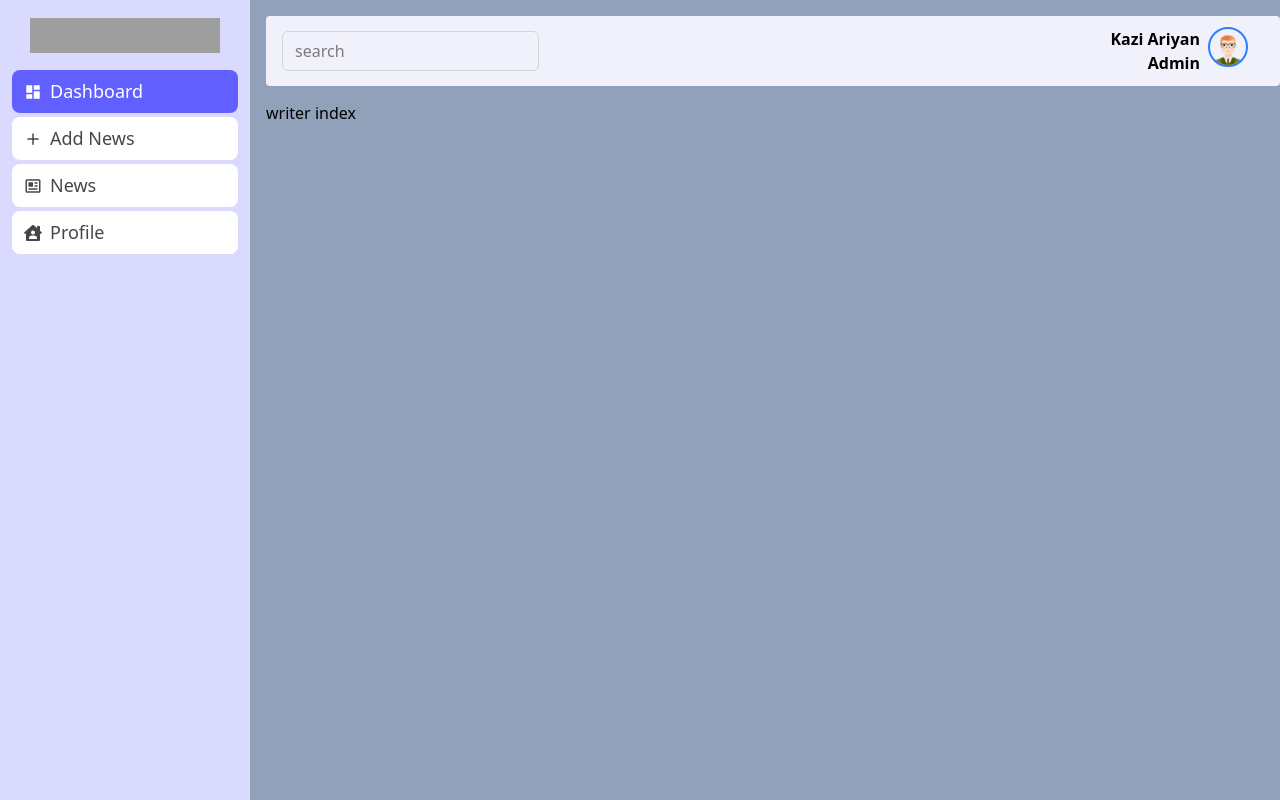
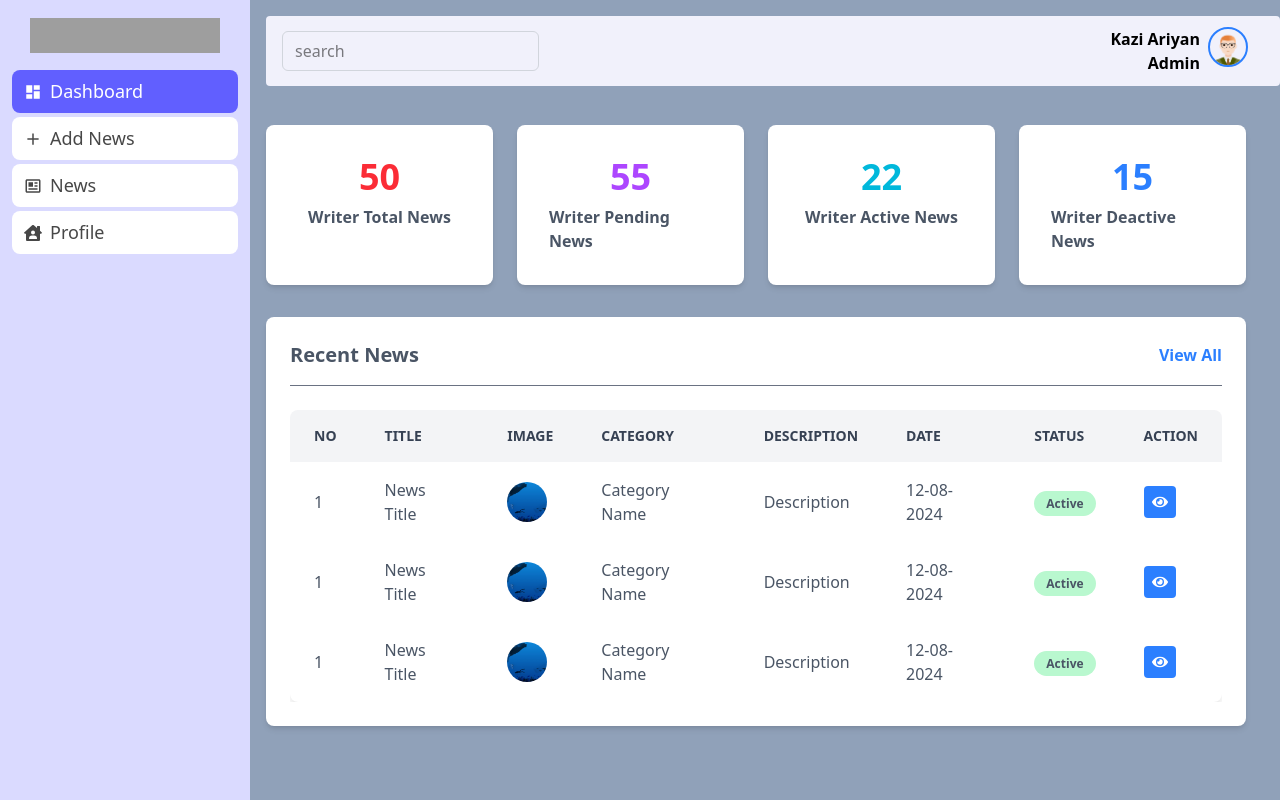
Before and after one commit to nabilamutiara/codenews, a React (Vite) app in the folder client/: page /dashboard/writer in a window 1280 px wide. Built offline with nearby package versions, Linux system fonts and the light colour scheme; grey boxes are pictures that could not be loaded.

Commit message:
writer page

```diff
--- /dev/null
+++ b/client/src/dashboard/components/Gallery.jsx
@@ -0,0 +1,42 @@
+import React from 'react';
+import {IoCloseCircle} from "react-icons/io5";
+import { FaImages } from 'react-icons/fa';
+
+const Gallery = ({setShow, images}) => {
+
+    return (
+        <div className='w-screen h-screen fixed left-0 top-0 z-[9999]'>
+            <div className='w-full h-full relative'>
+                <div className='bg-gray-400/80 w-full h-full absolute top-0 left-0 z-[998]'>
+                    <div className='absolute bg-white opacity-100 w-[50%] p-3 rounded-sm h-[85vh] overflow-y-auto left-[50%] top-[50%] z-[999] -translate-x-[50%] -translate-y-[50%]'>
+                        <div className='pb-3 flex justify-between items-center w-full'>
+                            <h2>Gallery</h2>
+                            <div onClick={() => setShow(false)} className='text-xl cursor-pointer'>
+                                <IoCloseCircle/>
+                            </div>
+                        </div>
+                        <div>
+                            <label htmlFor="images" className={`w-full h-[180px] flex rounded text-[#404040] gap-2 justify-center items-center cursor-pointer border-2 border-dashed`}>
+                                <div className='flex justify-center items-center flex-col gap-y-2'>
+                                    <span className='text-2xl'>
+                                        <FaImages/>
+                                    </span>
+                                    <span>Select Images</span>
+                                </div>
+                            </label>
+                        </div>
+                        <div className='grid grid-cols-4 gap-x-2 mt-4'>
+                            <div className='cursor-pointer'>
+                                Recent Uploaded Image
+                            </div>
+                        </div>
+
+                    </div>
+
+                </div>
+            </div>
+        </div>
+    );
+};
+
+export default Gallery;
--- a/client/src/dashboard/pages/AddWriter.jsx
+++ b/client/src/dashboard/pages/AddWriter.jsx
@@ -2,7 +2,7 @@ import React, {useState} from 'react';
 import { Link } from 'react-router-dom';
 
 const AddWriter = () => {
-    const [loader, setLoader] = useState(false);
+    const [loader, setLoader] = useState(true);
     return (
         <div className='bg-white rounded-md'>
             <div className='flex justify-between p-4'>
--- a/client/src/dashboard/pages/CreateNews.jsx
+++ b/client/src/dashboard/pages/CreateNews.jsx
@@ -1,9 +1,53 @@
-import React from 'react';
+import React, {useState} from 'react';
+import { Link } from 'react-router-dom';
+import { FaImages } from "react-icons/fa6";
+import JoditEditor from 'jodit-react';
+import Gallery from '../components/Gallery';
 
 const CreateNews = () => {
+    const [loader, setLoader] = useState(false);
+    const [show, setShow] = useState(false);
+    const [images, setImages] = useState([]);
     return (
-        <div>
-            create news
+        <div className='bg-white shadow-md rounded-md p-6 '>
+            <div className='flex justify-between items-center mb-6'>
+                <h2 className='text-2xl font-bold text-gray-700'>Add News</h2>
+                <Link className='px-4 py-2 bg-blue-500 text-white rounded-md hover:bg-blue-800 transition duration-300' to='/dashboard/news'>View All
+                </Link>
+            </div>
+            <form >
+                <div>
+                    <label htmlFor="title" className='block text-md font-medium text-gray-600 mb-2'>Title</label>
+                    <input type="text" placeholder='Enter News Title' name='title' id='title' className='w-full px-4 py-2 border rounded-md border-gray-300 focus:border-blue-500 outline-none transition h-10 ' required/>
+                </div>
+                <div>
+                    <label htmlFor="img" className='w-full h-[240px] flex flex-col items-center justify-center cursor-pointer border-2 border-dashed border-gray-500 rounded-lg text-gray-500 hover:border-blue-500 transition mt-4'>
+                        <FaImages className='text-4xl mb-2'/>
+                        <span className='font-medium'>Select Image</span>
+                    </label>
+                    <input type="file" className='hidden' id='img' required/>
+                </div>
+
+                <div>
+                    <div className='flex justify-between items-center mb-2 mt-4'>
+
+                        <label htmlFor="description" className='block text-md font-medium text-gray-600'>Description</label>
+
+                        <div onClick={() => setShow(true)} className='text-blue-500 hover:text-blue-800 cursor-pointer'>
+                            <FaImages className='text-2xl'/>
+                        </div>
+                    </div>
+                    <JoditEditor className='w-full border border-gray-400 rounded-md'/>
+                    <div className='mt-4'>
+                        <button type='submit' disabled={loader} className='px-3 py-[6px] bg-blue-500 rounded-md text-white hover:bg-blue-800'>
+                            {loader ? 'Loading...' : 'Add News'}
+                        </button>
+                    </div>
+                </div>
+
+            </form>
+            {show && <Gallery setShow={setShow} images={images}/>}
+                <input type="file" multiple id="images" className="hidden"/>
         </div>
     );
 };
--- a/client/src/dashboard/pages/Login.jsx
+++ b/client/src/dashboard/pages/Login.jsx
@@ -2,8 +2,15 @@ import React from 'react';
 
 const Login = () => {
     return (
-        <div>
-            <h1>Login page</h1>
+        <div className='min-h-screen bg-slate-100 flex items-center justify-center'>
+            <div className='bg-white shadow-lg rounded-lg w-[400px]'>
+                <div className='p-8'>
+                    <div className='flex justify-center mb-8'>
+
+                    </div>
+                </div>
+
+            </div>
         </div>
     );
 };
--- a/client/src/dashboard/pages/WriterIndex.jsx
+++ b/client/src/dashboard/pages/WriterIndex.jsx
@@ -1,9 +1,84 @@
 import React from 'react';
+import { Link } from 'react-router-dom';
+import { FaEye } from 'react-icons/fa';
+import profile from '../../assets/profile.png';
+import news from '../../assets/news.jpeg';
 
 const WriterIndex = () => {
     return (
-        <div>
-            writer index
+        <div className='mt-6'>
+            <div className='grid grid-cols-1 md:grid-cols-4 lg-grid-cols-4 gap-6'>
+                {[
+                    {title: 'Writer Total News', value: 50, color: 'text-red-500'},
+                    {title: 'Writer Pending News', value: 55, color: 'text-purple-500'},
+                    {title: 'Writer Active News', value: 22, color: 'text-cyan-500'},
+                    {title: 'Writer Deactive News', value: 15, color: 'text-blue-500'},
+
+
+                ].map((start, i)=>(
+                    <div key={i} className='p-8 bg-white rounded-lg shadow-md flex flex-col items-center gap-2'>
+                        <span className={`text-4xl font-bold ${start.color}`}>
+                            {start.value}
+                        </span>
+                        <span className='text-md font-semibold text-gray-600'>
+                            {start.title}
+                        </span>
+                    </div>
+                ))
+                }
+            </div>
+            <div className='bg-white p-6 mt-8 rounded-lg shadow-md '>
+                <div className='flex justify-between items-center pb-4 border-b border-gray-500'>
+                    <h2 className='text-xl font-bold text-gray-600'>Recent News</h2>
+                    <Link to='/news' className='text-blue-500 hover:text-blue-800 font-semibold transition duration-300'>
+                        View All
+                    </Link>
+                </div>
+                <div className='overflow-x-auto mt-6 '>
+                    <table className='w-full table-auto bg-white shadow-lg rounded-lg overflow-hidden'>
+                        <thead className='bg-gray-100 text-gray-700 uppercase text-sm'>
+                            <tr>
+                                <th className='py-4 px-6 text-left'>No</th>
+                                <th className='py-4 px-6 text-left'>Title</th>
+                                <th className='py-4 px-6 text-left'>Image</th>
+                                <th className='py-4 px-6 text-left'>Category</th>
+                                <th className='py-4 px-6 text-left'>Description</th>
+                                <th className='py-4 px-6 text-left'>Date</th>
+                                <th className='py-4 px-6 text-left'>Status</th>
+                                <th className='py-4 px-6 text-left'>Action</th>
+
+                            </tr>
+
+                        </thead>
+                        <tbody className='text-gray-600'>
+                            {[1,2,3].map((item,index)=>(
+                                <tr key={index} className=''>
+                                    <td className='py-4 px-6'>1</td>
+                                    <td className='py-4 px-6'>News Title</td>
+                                    <td className='py-4 px-6'>
+                                        <img className='w-10 h-10 rounded-full object-cover' src={news} alt="news" />
+                                    </td>
+                                    <td className='py-4 px-6'>Category Name</td>
+                                    <td className='py-4 px-6'>Description</td>
+                                    <td className='py-4 px-6'>12-08-2024</td>
+                                    <td className='py-4 px-6'>
+                                        <span className='px-3 py-1 bg-green-200 rounded-full text-xs font-semibold'>Active</span>
+                                    </td>
+                                    <td className='py-4 px-6'>
+                                        <div className="flex gap-3 text-gray-500">
+                                            <Link to='#' className='p-2 bg-blue-500 text-white rounded hover:bg-blue-800'>
+                                                <FaEye/>
+                                            </Link>
+                                        </div>
+                                    </td>
+                                </tr>
+                            ))
+
+                            }
+                        </tbody>
+                    </table>
+                </div>
+            </div>
         </div>
     );
 };
```
